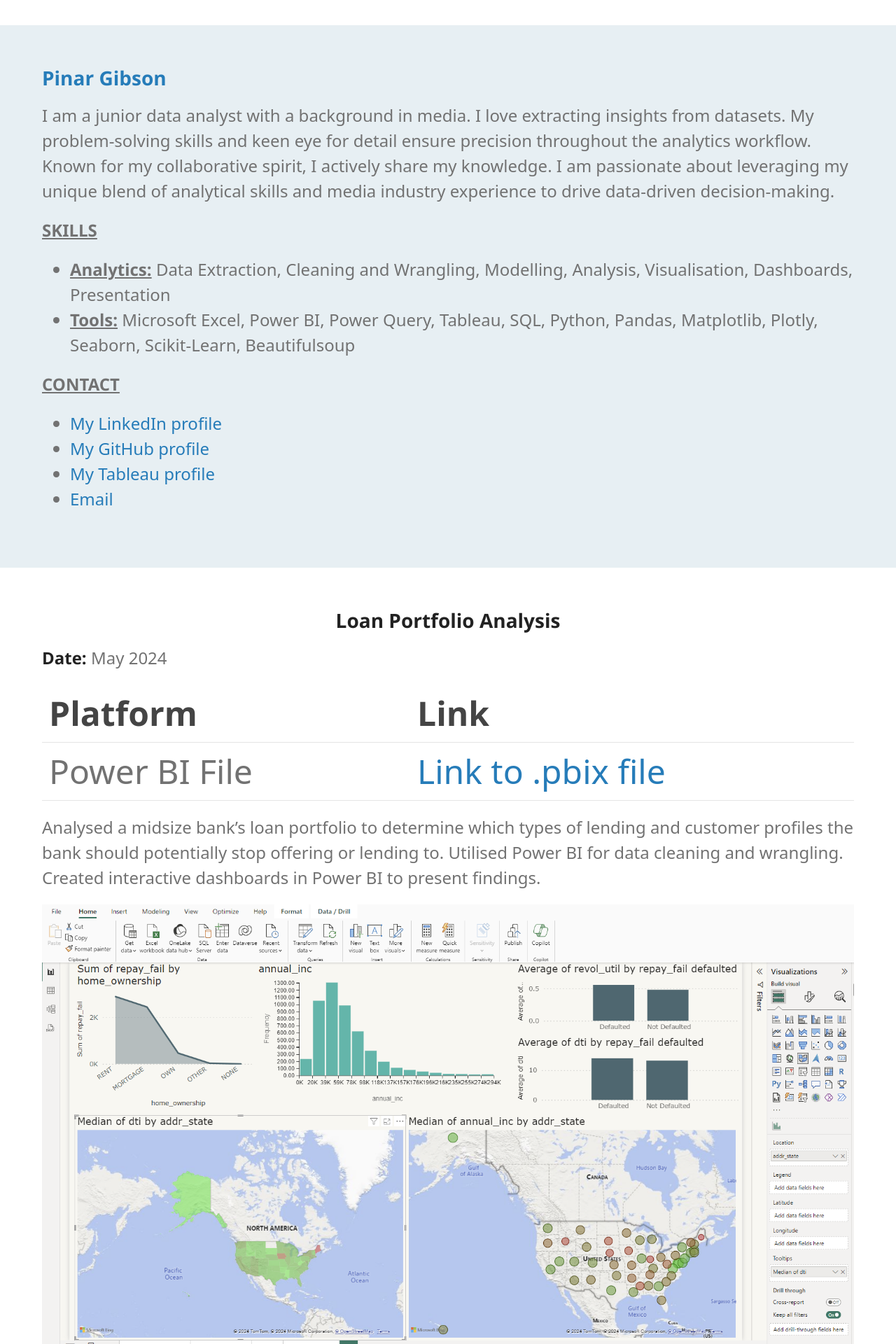
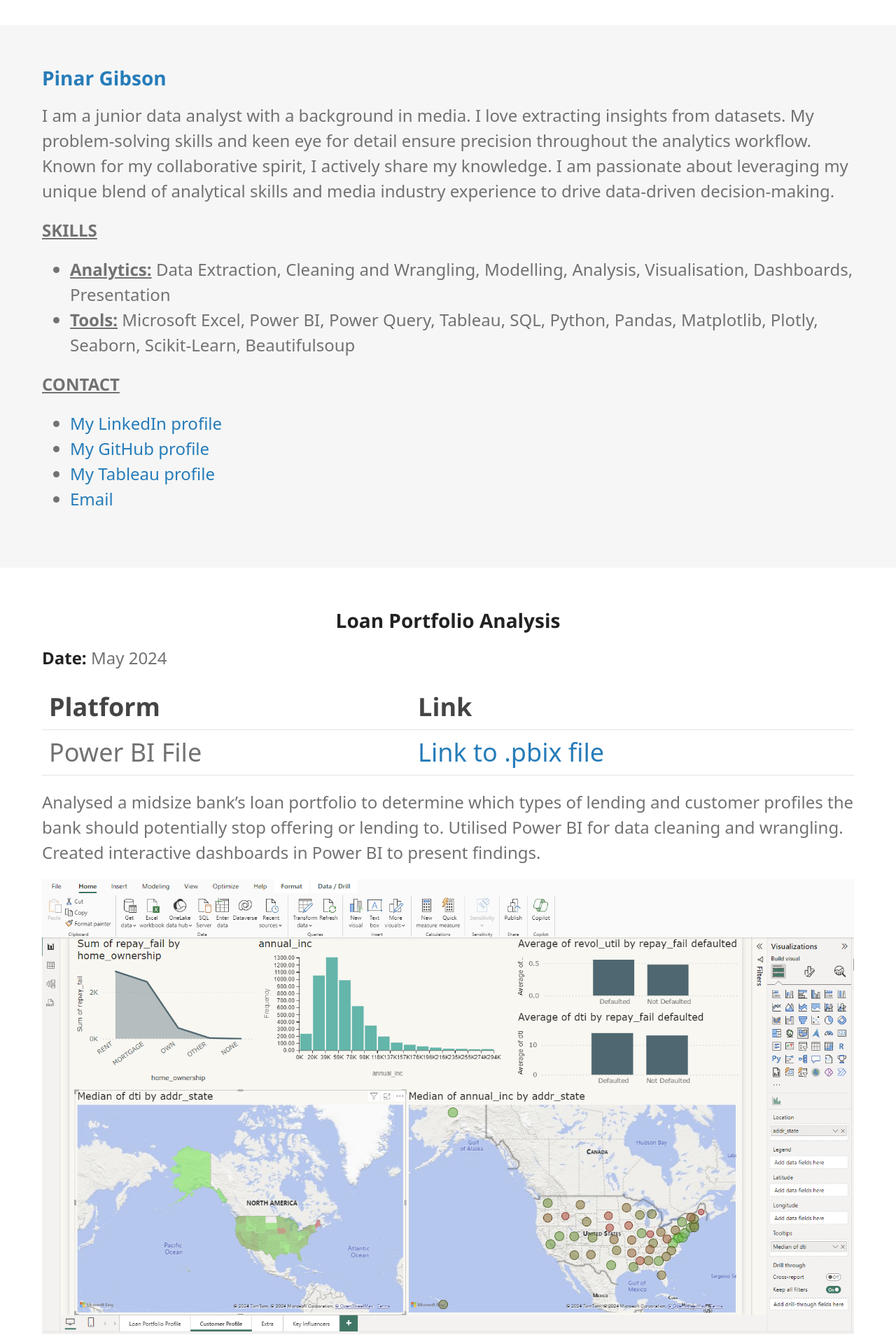
Before and after one commit to PinarGib/PinarGib.github.io, a Jekyll site: the page built from loan.md, in a window 1280 px wide. Shown: the top 1920 px of the page at 70% size. Built offline with Jekyll 4.4.1, drawn with Linux system fonts in a browser that asks for light colours; some web fonts are replaced; our own code applies the rules of GitHub Pages for plain Markdown files.

Commit message:
background change

```diff
--- a/css/style.css
+++ b/css/style.css
@@ -22,7 +22,7 @@ body {
   flex: 1;
   padding: 20px;
   padding-top: 50px;
-  background-color: rgb(231, 239, 243);
+  background-color: rgb(246, 246, 246);
 }
 
 #main {
@@ -295,6 +295,6 @@ footer {
   }
 
   #main table {
-    font-size: 2em;
+    font-size: 1.5em;
   }
 }
```
